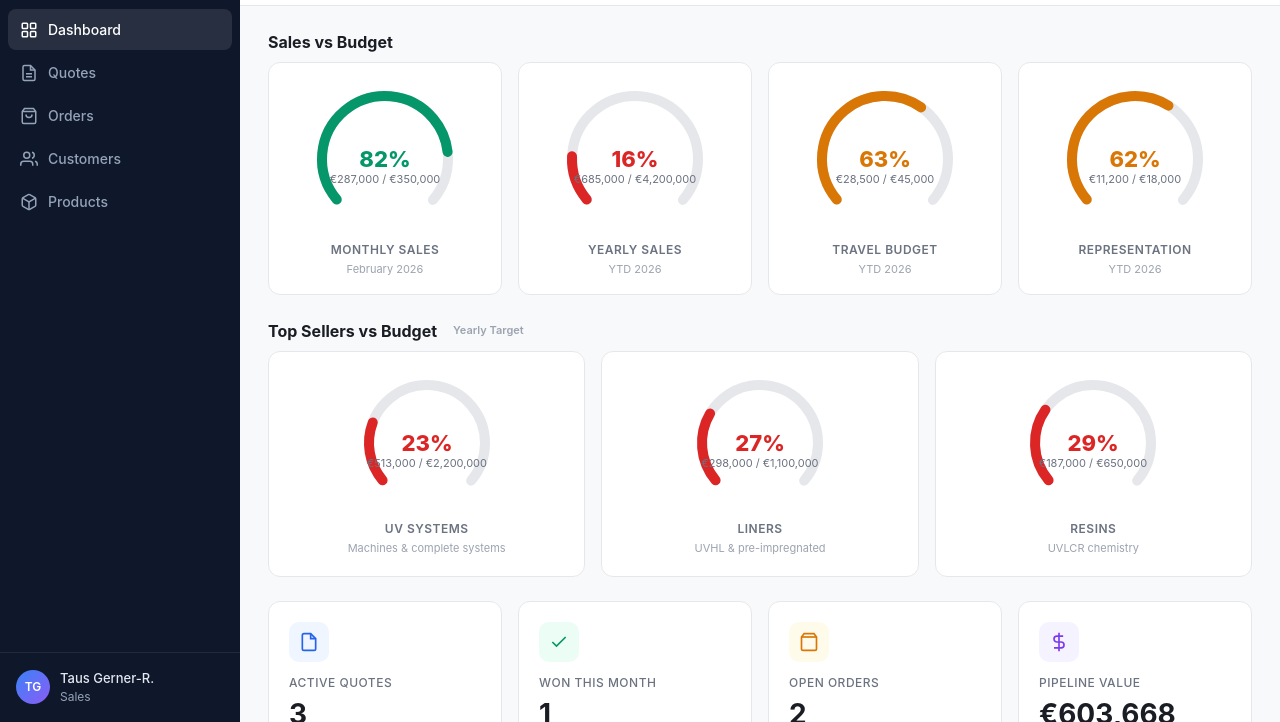
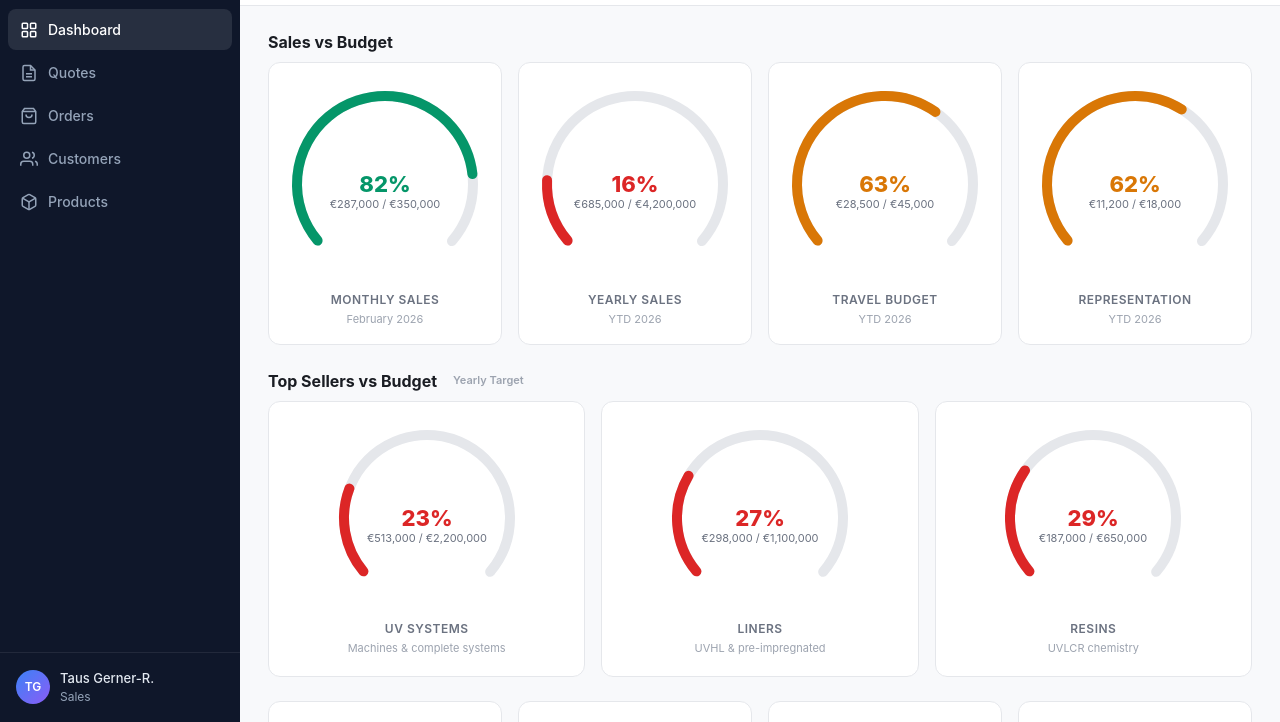
Before and after one commit to TausStorm/resersher, a plain HTML site: page docs/index.html in a window 1280 px wide. Shown: the part 78-800 px from the top of the page. Drawn offline with Linux system fonts and the light colour scheme.

Commit message:
fix: bigger gauge arcs (200/190px), text stays same size

```diff
--- a/docs/index.html
+++ b/docs/index.html
@@ -979,6 +979,8 @@ tbody tr:last-child td {
 .gauge-svg {
   display: block;
   margin: 0 auto 8px;
+  max-width: 100%;
+  height: auto;
 }
 
 .gauge-label {
@@ -1812,18 +1814,18 @@ const app = {
     // === SALES BUDGET GAUGES ===
     '<div class="dashboard-section"><h2>Sales vs Budget</h2></div>' +
     '<div class="gauge-grid">' +
-      '<div class="gauge-card">' + buildGauge(b.monthlySales.actual, b.monthlySales.target, 150) + '<div class="gauge-label">Monthly Sales</div><div class="gauge-detail">' + b.monthlySales.month + ' 2026</div></div>' +
-      '<div class="gauge-card">' + buildGauge(b.yearlySales.actual, b.yearlySales.target, 150) + '<div class="gauge-label">Yearly Sales</div><div class="gauge-detail">YTD 2026</div></div>' +
-      '<div class="gauge-card">' + buildGauge(b.travel.actual, b.travel.target, 150) + '<div class="gauge-label">Travel Budget</div><div class="gauge-detail">YTD 2026</div></div>' +
-      '<div class="gauge-card">' + buildGauge(b.representation.actual, b.representation.target, 150) + '<div class="gauge-label">Representation</div><div class="gauge-detail">YTD 2026</div></div>' +
+      '<div class="gauge-card">' + buildGauge(b.monthlySales.actual, b.monthlySales.target, 200) + '<div class="gauge-label">Monthly Sales</div><div class="gauge-detail">' + b.monthlySales.month + ' 2026</div></div>' +
+      '<div class="gauge-card">' + buildGauge(b.yearlySales.actual, b.yearlySales.target, 200) + '<div class="gauge-label">Yearly Sales</div><div class="gauge-detail">YTD 2026</div></div>' +
+      '<div class="gauge-card">' + buildGauge(b.travel.actual, b.travel.target, 200) + '<div class="gauge-label">Travel Budget</div><div class="gauge-detail">YTD 2026</div></div>' +
+      '<div class="gauge-card">' + buildGauge(b.representation.actual, b.representation.target, 200) + '<div class="gauge-label">Representation</div><div class="gauge-detail">YTD 2026</div></div>' +
     '</div>' +
 
     // === PRODUCT CATEGORY PERFORMANCE ===
     '<div class="dashboard-section"><h2>Top Sellers vs Budget</h2><span class="section-badge">Yearly Target</span></div>' +
     '<div class="cat-gauge-grid">' +
-      '<div class="cat-gauge-card">' + buildGauge(b.categories.uvSystems.actual, b.categories.uvSystems.target, 140) + '<div class="gauge-label">UV Systems</div><div class="gauge-detail">Machines & complete systems</div></div>' +
-      '<div class="cat-gauge-card">' + buildGauge(b.categories.liners.actual, b.categories.liners.target, 140) + '<div class="gauge-label">Liners</div><div class="gauge-detail">UVHL & pre-impregnated</div></div>' +
-      '<div class="cat-gauge-card">' + buildGauge(b.categories.resins.actual, b.categories.resins.target, 140) + '<div class="gauge-label">Resins</div><div class="gauge-detail">UVLCR chemistry</div></div>' +
+      '<div class="cat-gauge-card">' + buildGauge(b.categories.uvSystems.actual, b.categories.uvSystems.target, 190) + '<div class="gauge-label">UV Systems</div><div class="gauge-detail">Machines & complete systems</div></div>' +
+      '<div class="cat-gauge-card">' + buildGauge(b.categories.liners.actual, b.categories.liners.target, 190) + '<div class="gauge-label">Liners</div><div class="gauge-detail">UVHL & pre-impregnated</div></div>' +
+      '<div class="cat-gauge-card">' + buildGauge(b.categories.resins.actual, b.categories.resins.target, 190) + '<div class="gauge-label">Resins</div><div class="gauge-detail">UVLCR chemistry</div></div>' +
     '</div>' +
 
     // === QUICK STATS ROW ===
```
